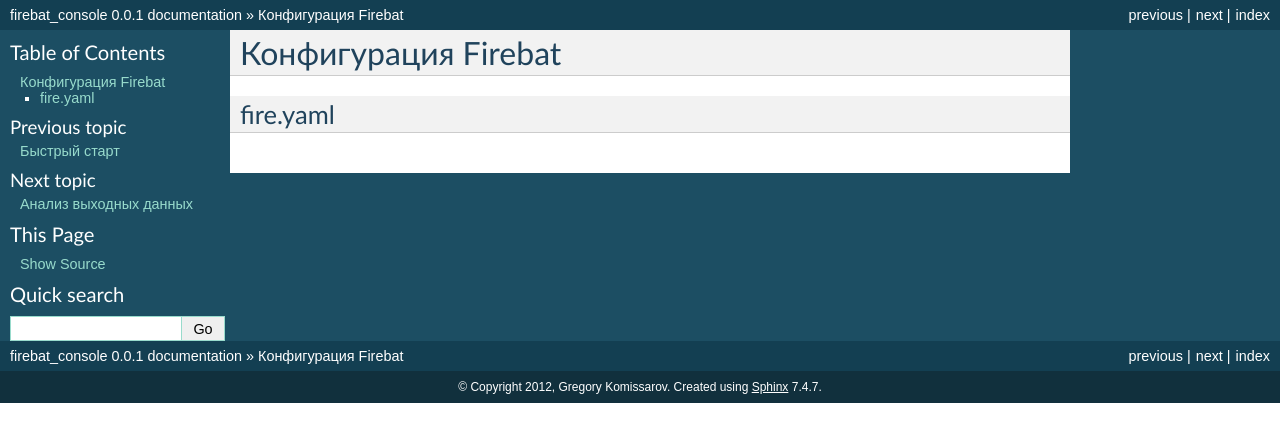
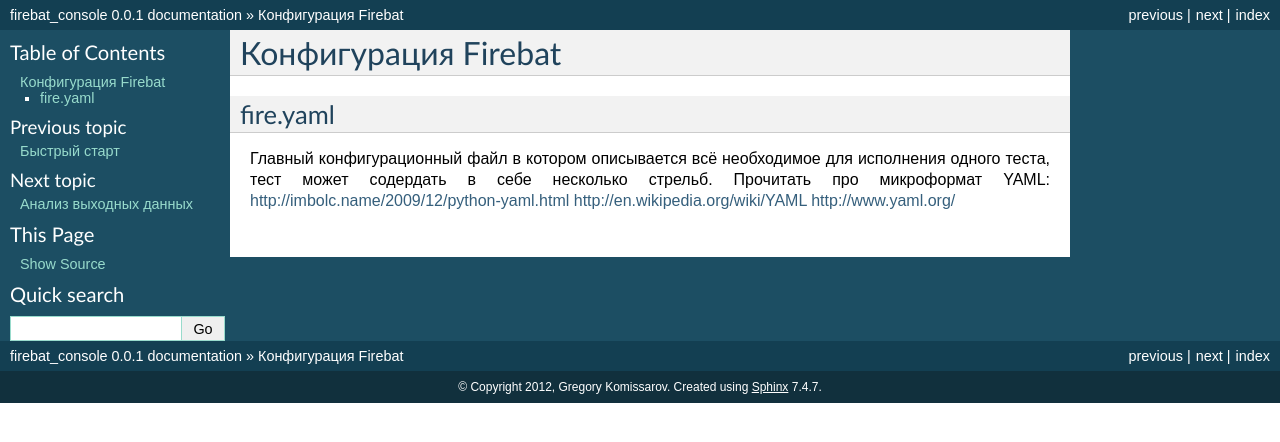
Before and after one commit to greggyNapalm/firebat-console, a Sphinx documentation site: the page built from docs/writing-a-firebat-conf.rst, in a window 1280 px wide. Shown: the top 442 px of the page. Built offline with Sphinx 7.4.7, drawn with Linux system fonts in a browser that asks for light colours.

Commit message:
ru_sphinx_doc: docs update

```diff
--- a/docs/writing-a-firebat-conf.rst
+++ b/docs/writing-a-firebat-conf.rst
@@ -4,3 +4,8 @@
 
 fire.yaml
 =========
+Главный конфигурационный файл в котором описывается всё необходимое для исполнения одного теста, тест может содердать в себе несколько стрельб.
+Прочитать про микроформат YAML:
+`<http://imbolc.name/2009/12/python-yaml.html>`_
+`<http://en.wikipedia.org/wiki/YAML>`_
+`<http://www.yaml.org/>`_
```
